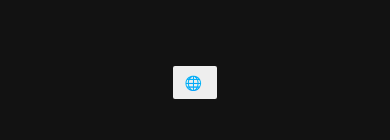
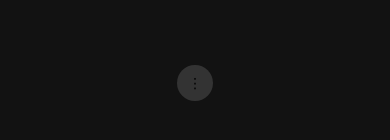
Before and after one commit to zliou/breathe, a React Native app: screen / in a window 390 px wide. Shown: the part 568-708 px from the top of the page. Built offline with nearby package versions, Linux system fonts and the light colour scheme.

Commit message:
Convert i18n Button to settings TouchableHighlight.

```diff
--- a/components/breathing_shape.js
+++ b/components/breathing_shape.js
@@ -145,11 +145,14 @@ export default class BreathingShape extends React.Component {
               textColor={theme.setInstructionsTextColor(this.state.theme)}/>
         </View>
         <View style={styles.buttonRow}>
-          <Button
-              accessibilityLabel="Select language"
-              color="#eeeeee"
-              onPress={this.toggleI18nModal}
-              title=" &#127760;  "/>
+          <TouchableHighlight
+              accessibilityLabel="Settings"
+              style={[styles.settingsButton, {
+                  backgroundColor: this.state.theme == "dark" ? "#333333" : "#eeeeee",
+              }]}
+              onPress={this.toggleI18nModal}>
+              <Text>&#8942;</Text>
+          </TouchableHighlight>
         </View>
         { this.state.i18nModalVisible &&
           <View style={styles.i18nModal}>
@@ -265,4 +268,11 @@ const styles = StyleSheet.create({
   languageButtonContainer: {
     paddingTop: 10,
   },
+  settingsButton: {
+    alignItems: "center",
+    justifyContent: "center",
+    borderRadius: 18,
+    height: 36,
+    width: 36,
+  },
 });
```
